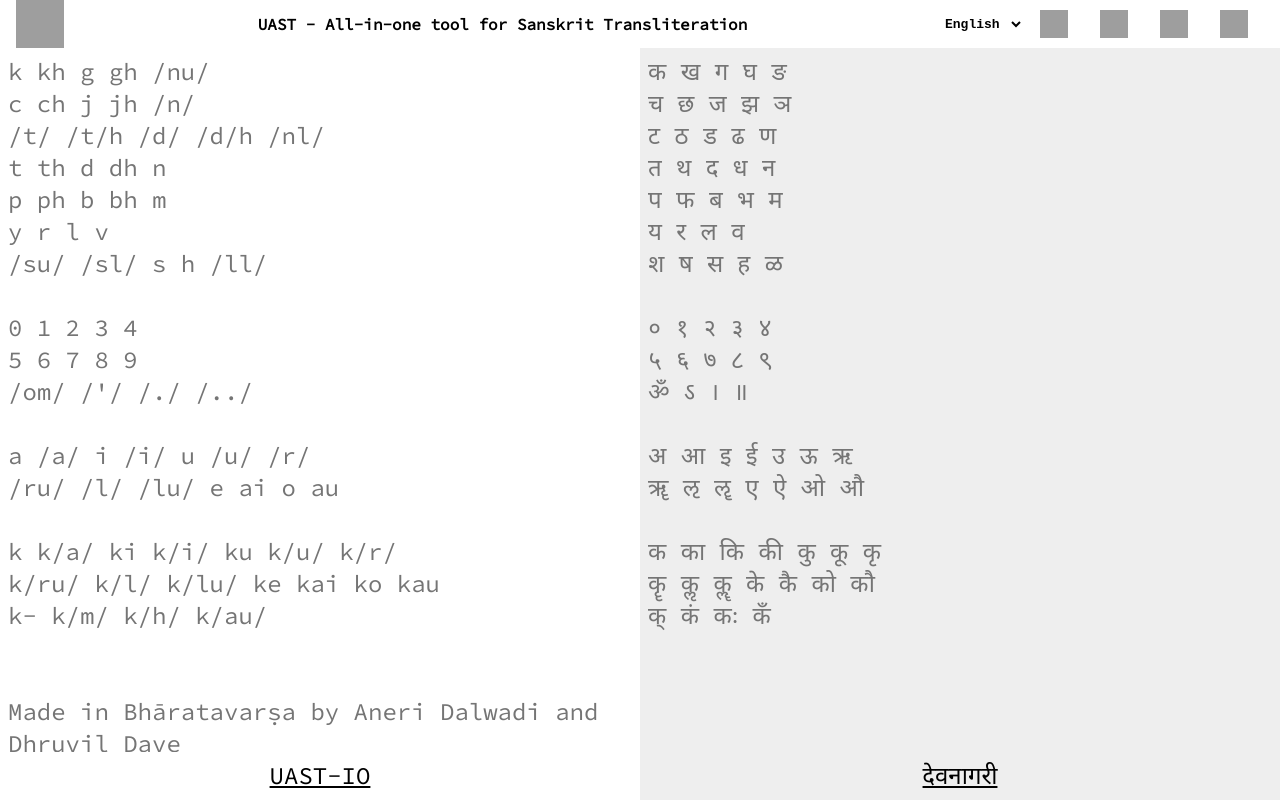
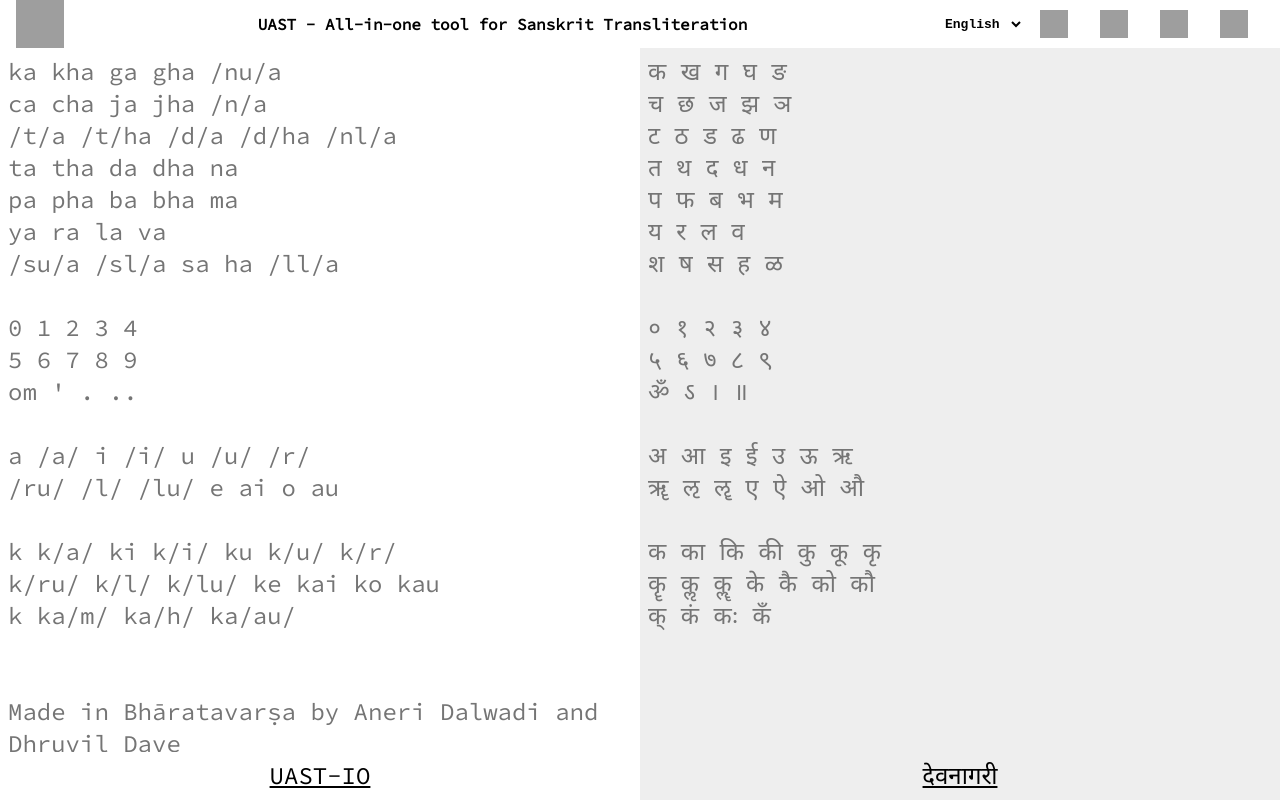
Before and after one commit to dhruvildave/uast, a SvelteKit app: page / in a window 1280 px wide. Built offline with nearby package versions, Linux system fonts and the light colour scheme; grey boxes are pictures that could not be loaded.

Commit message:
Fix UAST-IO placeholder

```diff
--- a/src/routes/fe/Editor.svelte
+++ b/src/routes/fe/Editor.svelte
@@ -248,7 +248,7 @@ k ka/m/ ka/h/ ka/au/`
     .join("\n");
 
   $: ph_from =
-    (placeholders[from as keyof typeof placeholders] ?? placeholders["uast"]) +
+    (placeholders[from as keyof typeof placeholders] ?? placeholders["raw"]) +
     "\n\n\n" +
     (from === "devanāgarī" ?
       "भारतवर्षे अनेर्या अनिरुद्धेन च निर्मितम्।"
```
